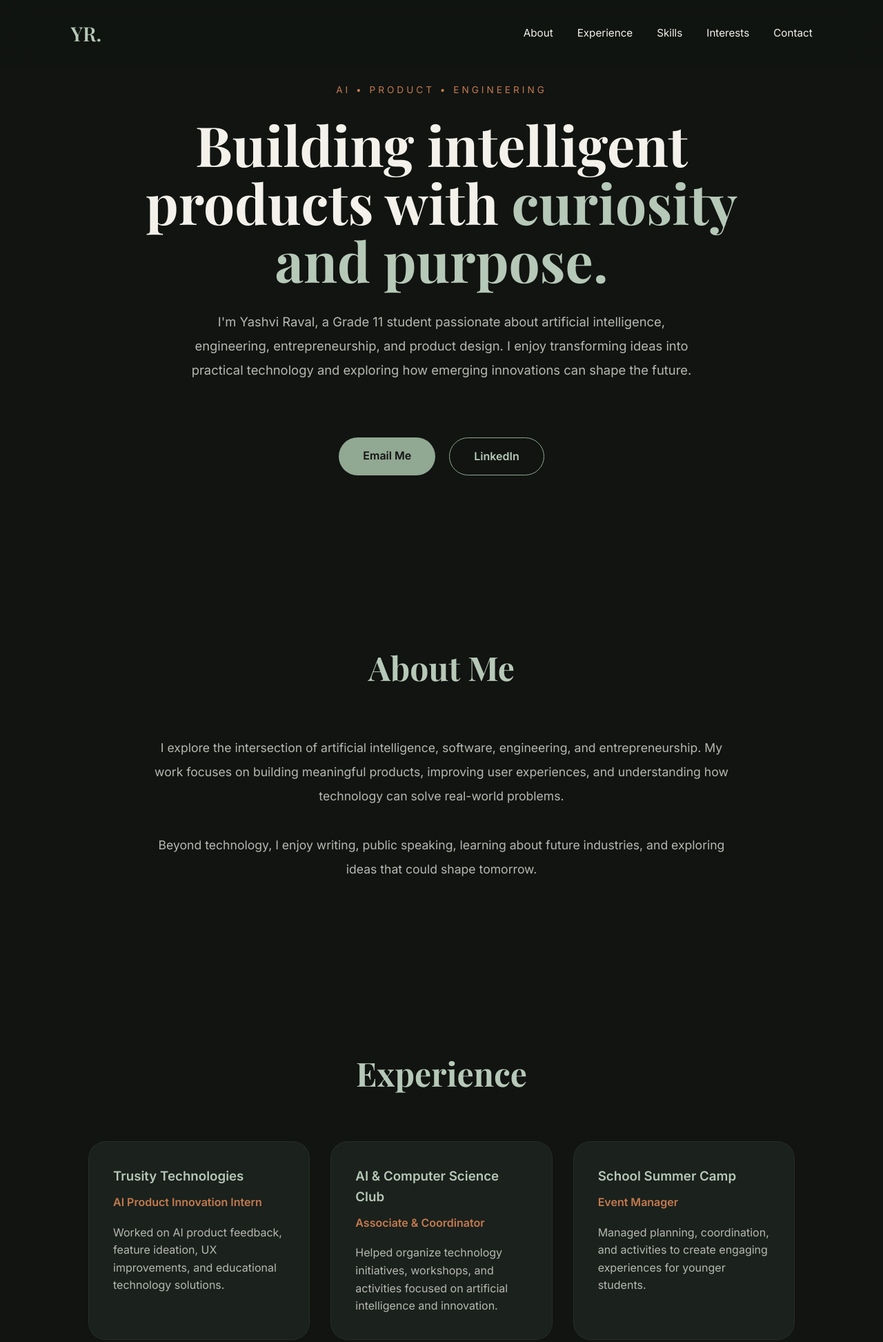
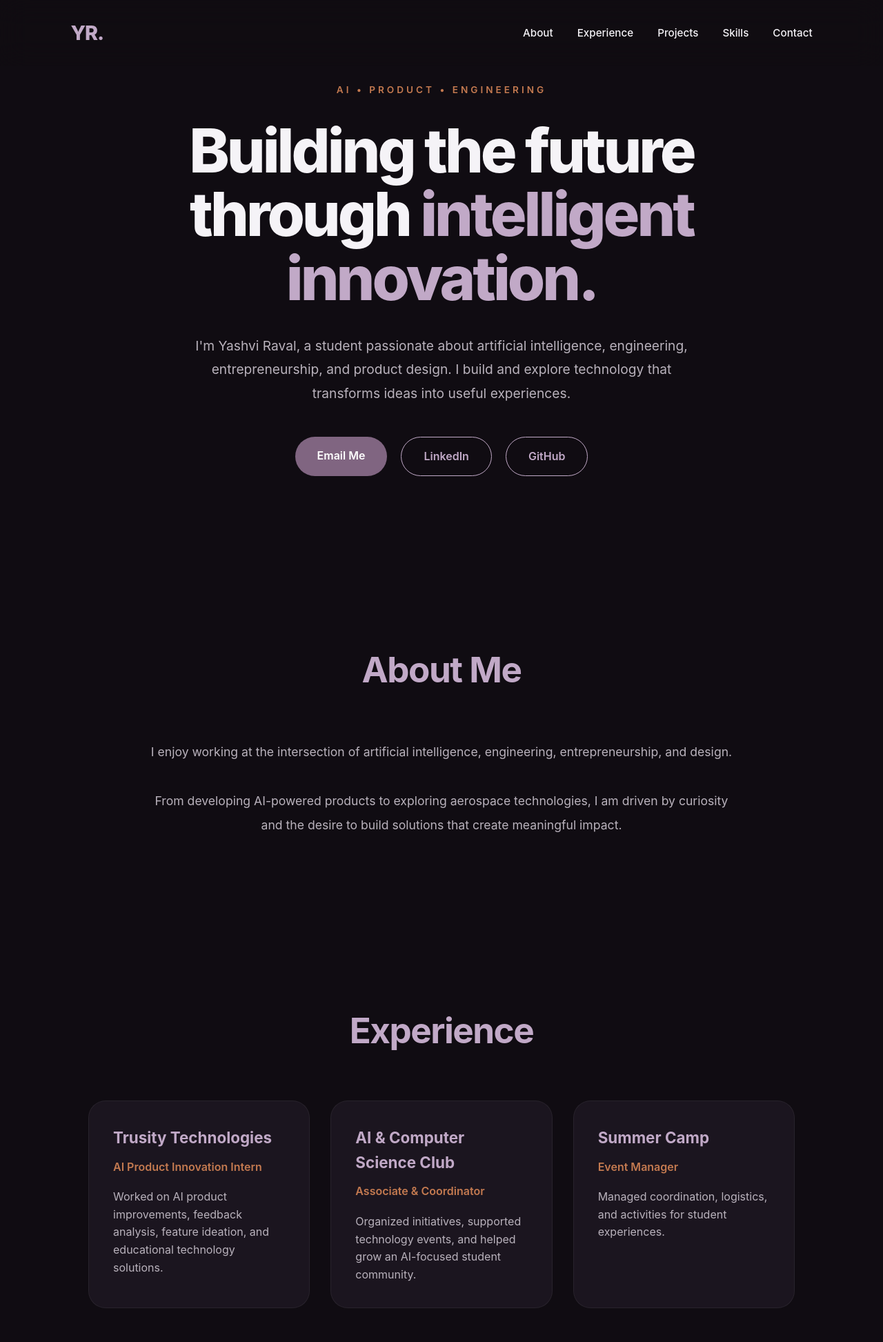
Before and after one commit to yashviraval07/Yashvi-s-Landing-Page, a plain HTML site: page index.html in a window 1280 px wide. Shown: the top 1945 px of the page at 69% size. Drawn offline with nearby package versions, Linux system fonts and the light colour scheme.

Commit message:
Update index.html

```diff
--- a/index.html
+++ b/index.html
@@ -1,5 +1,6 @@
 <!DOCTYPE html>
 <html lang="en">
+
 <head>
 
 <meta charset="UTF-8">
@@ -7,60 +8,82 @@
 
 <title>Yashvi Raval | Portfolio</title>
 
-<link rel="preconnect" href="https://fonts.googleapis.com">
-<link href="https://fonts.googleapis.com/css2?family=Playfair+Display:wght@600;700&family=Inter:wght@300;400;500;600&display=swap" rel="stylesheet">
-
 <style>
 
 :root{
-    --background:#111411;
-    --surface:#1B211C;
-    --surface-light:#232A24;
 
-    --sage:#91A892;
-    --sage-light:#B6C8B7;
+    --background:#100C12;
+    --surface:#1B151F;
+    --surface-light:#261D2B;
+
+    --plum:#806581;
+    --plum-light:#C1A9C7;
 
     --rust:#C47A50;
-    --plum:#806581;
+    --sage:#7D927E;
 
-    --white:#F4F1EB;
-    --muted:#B7B8B2;
+    --white:#F5F3F7;
+    --muted:#B9B2BC;
+
 }
 
 
+/* RESET */
+
 *{
+
     margin:0;
     padding:0;
     box-sizing:border-box;
     scroll-behavior:smooth;
+
 }
 
 
 body{
 
     background:var(--background);
+
     color:var(--white);
-    font-family:"Inter",sans-serif;
+
+    font-family:
+    -apple-system,
+    BlinkMacSystemFont,
+    "SF Pro Display",
+    "SF Pro Text",
+    "Helvetica Neue",
+    Helvetica,
+    Arial,
+    sans-serif;
+
     line-height:1.6;
 
 }
 
 
+
 /* NAVIGATION */
+
 
 nav{
 
     position:fixed;
+
     top:0;
+
     width:100%;
+
     padding:25px 8%;
 
     display:flex;
+
     justify-content:space-between;
+
     align-items:center;
 
-    background:rgba(17,20,17,0.85);
-    backdrop-filter:blur(15px);
+    background:rgba(16,12,18,.75);
+
+    backdrop-filter:blur(20px);
 
     z-index:100;
 
@@ -69,27 +92,39 @@ nav{
 
 .logo{
 
-    font-family:"Playfair Display",serif;
     font-size:1.8rem;
-    color:var(--sage-light);
+
+    font-weight:800;
+
+    letter-spacing:-1px;
+
+    color:var(--plum-light);
 
 }
+
 
 
 nav ul{
 
     display:flex;
+
     list-style:none;
+
     gap:35px;
 
 }
 
 
+
 nav a{
 
     text-decoration:none;
+
     color:var(--white);
+
     font-size:.95rem;
+
+    font-weight:500;
 
     transition:.3s;
 
@@ -104,7 +139,9 @@ nav a:hover{
 
 
 
+
 /* GENERAL */
+
 
 section{
 
@@ -113,19 +150,26 @@ section{
 }
 
 
+
 .heading{
 
     text-align:center;
+
     margin-bottom:60px;
 
 }
 
 
+
 .heading h2{
 
-    font-family:"Playfair Display",serif;
-    font-size:3rem;
-    color:var(--sage-light);
+    font-size:3.2rem;
+
+    font-weight:750;
+
+    letter-spacing:-1.5px;
+
+    color:var(--plum-light);
 
 }
 
@@ -139,12 +183,15 @@ section{
     min-height:100vh;
 
     display:flex;
+
     align-items:center;
+
     justify-content:center;
 
     text-align:center;
 
 }
+
 
 
 .hero-content{
@@ -154,82 +201,124 @@ section{
 }
 
 
+
 .subtitle{
 
     color:var(--rust);
-    letter-spacing:4px;
+
     font-size:.85rem;
 
-    margin-bottom:25px;
+    letter-spacing:4px;
 
-}
-
-
-.hero h1{
-
-    font-family:"Playfair Display",serif;
-
-    font-size:5rem;
-    line-height:1.05;
+    font-weight:600;
 
     margin-bottom:30px;
 
 }
 
 
-.hero h1 span{
 
-    color:var(--sage-light);
+.hero h1{
 
-}
+    font-size:5.5rem;
 
+    line-height:1.05;
 
-.hero p{
+    letter-spacing:-4px;
 
-    color:var(--muted);
+    font-weight:800;
 
-    max-width:750px;
-    margin:auto;
-
-    font-size:1.15rem;
-
-    line-height:1.9;
+    margin-bottom:35px;
 
 }
 
 
 
-/* BUTTON */
+.hero h1 span{
+
+    color:var(--plum-light);
+
+}
+
+
+
+.hero p{
+
+    max-width:760px;
+
+    margin:auto;
+
+    color:var(--muted);
+
+    font-size:1.2rem;
+
+    line-height:1.8;
+
+    font-weight:400;
+
+}
+
+
+
+
+/* BUTTONS */
+
+
+.buttons{
+
+    margin-top:45px;
+
+    display:flex;
+
+    justify-content:center;
+
+    gap:20px;
+
+    flex-wrap:wrap;
+
+}
+
 
 
 .button{
 
-    display:inline-block;
+    padding:15px 32px;
 
-    margin-top:40px;
-
-    padding:14px 35px;
-
-    border-radius:50px;
-
-    background:var(--sage);
-
-    color:#111;
+    border-radius:40px;
 
     text-decoration:none;
 
     font-weight:600;
 
-    transition:.3s;
+    transition:.35s;
 
 }
+
+
+
+.primary{
+
+    background:var(--plum);
+
+    color:white;
+
+}
+
+
+
+.secondary{
+
+    border:1px solid var(--plum-light);
+
+    color:var(--plum-light);
+
+}
+
 
 
 .button:hover{
 
     transform:translateY(-5px);
-
-    background:var(--rust);
 
 }
 
@@ -256,7 +345,8 @@ section{
 
 
 
-/* EXPERIENCE */
+/* EXPERIENCE CARDS */
+
 
 .cards{
 
@@ -277,11 +367,12 @@ section{
 
     border-radius:25px;
 
-    border:1px solid rgba(255,255,255,.05);
+    border:1px solid rgba(255,255,255,.06);
 
     transition:.35s;
 
 }
+
 
 
 .card:hover{
@@ -293,13 +384,17 @@ section{
 }
 
 
+
 .card h3{
 
-    color:var(--sage-light);
+    font-size:1.4rem;
 
-    margin-bottom:10px;
+    font-weight:700;
+
+    color:var(--plum-light);
 
 }
+
 
 
 .role{
@@ -308,9 +403,10 @@ section{
 
     font-weight:600;
 
-    margin-bottom:18px;
+    margin:12px 0 18px;
 
 }
+
 
 
 .card p{
@@ -318,9 +414,6 @@ section{
     color:var(--muted);
 
 }
-
-
-
     /* SKILLS */
 
 
@@ -328,28 +421,32 @@ section{
 
     display:flex;
 
+    justify-content:center;
+
     flex-wrap:wrap;
-
-    justify-content:center;
 
     gap:15px;
 
 }
 
 
+
 .skill{
 
-    padding:12px 24px;
+    padding:12px 25px;
 
     border-radius:50px;
 
-    background:var(--sage);
+    background:var(--plum);
 
-    color:#121412;
+    color:white;
 
     font-weight:600;
 
+    transition:.3s;
+
 }
+
 
 
 .skill:nth-child(even){
@@ -359,14 +456,27 @@ section{
 }
 
 
+
 .skill:nth-child(3n){
 
-    background:var(--plum);
+    background:var(--sage);
 
-    color:white;
+    color:#101410;
 
 }
+
+
+
+.skill:hover{
+
+    transform:scale(1.08);
+
+}
+
+
+
 /* INTERESTS */
+
 
 .interests{
 
@@ -377,6 +487,7 @@ section{
     gap:20px;
 
 }
+
 
 
 .interest{
@@ -391,22 +502,69 @@ section{
 
     border:1px solid rgba(255,255,255,.05);
 
-    color:var(--white);
-
-    font-weight:500;
+    font-weight:600;
 
     transition:.3s;
 
 }
 
 
+
 .interest:hover{
 
     transform:translateY(-8px);
 
-    border-color:var(--sage);
+    border-color:var(--plum);
 
 }
+
+
+
+/* PROJECTS */
+
+
+.projects{
+
+    display:grid;
+
+    grid-template-columns:repeat(auto-fit,minmax(280px,1fr));
+
+    gap:30px;
+
+}
+
+
+
+.project{
+
+    background:var(--surface);
+
+    padding:35px;
+
+    border-radius:25px;
+
+    border:1px solid rgba(255,255,255,.06);
+
+}
+
+
+
+.project h3{
+
+    color:var(--plum-light);
+
+    margin-bottom:15px;
+
+}
+
+
+
+.project p{
+
+    color:var(--muted);
+
+}
+
 
 
 
@@ -420,17 +578,21 @@ section{
 }
 
 
+
 .contact h3{
-
-    font-family:"Playfair Display",serif;
 
     font-size:3rem;
 
-    color:var(--sage-light);
+    font-weight:800;
+
+    letter-spacing:-1px;
+
+    color:var(--plum-light);
 
     margin-bottom:20px;
 
 }
+
 
 
 .contact p{
@@ -440,6 +602,7 @@ section{
 }
 
 
+
 .email{
 
     margin-top:25px;
@@ -447,6 +610,8 @@ section{
     font-size:1.3rem;
 
     color:var(--rust)!important;
+
+    font-weight:600;
 
 }
 
@@ -463,11 +628,13 @@ footer{
 
     color:#777;
 
+    font-size:.9rem;
+
 }
 
 
 
-/* RESPONSIVE */
+/* MOBILE */
 
 
 @media(max-width:900px){
@@ -482,7 +649,9 @@ footer{
 
 .hero h1{
 
-        font-size:3.2rem;
+    font-size:3.3rem;
+
+    letter-spacing:-2px;
 
 }
 
@@ -500,8 +669,8 @@ footer{
 
 }
 
+
 }
-
 
 
 </style>
@@ -512,29 +681,44 @@ footer{
 <body>
 
 
-<!-- NAVBAR -->
+<!-- NAVIGATION -->
 
 
 <nav>
 
+
 <div class="logo">
+
 YR.
+
 </div>
+
 
 
 <ul>
 
-<li><a href="#about">About</a></li>
+<li>
+<a href="#about">About</a>
+</li>
 
-<li><a href="#experience">Experience</a></li>
+<li>
+<a href="#experience">Experience</a>
+</li>
 
-<li><a href="#skills">Skills</a></li>
+<li>
+<a href="#projects">Projects</a>
+</li>
 
-<li><a href="#interests">Interests</a></li>
+<li>
+<a href="#skills">Skills</a>
+</li>
 
-<li><a href="#contact">Contact</a></li>
+<li>
+<a href="#contact">Contact</a>
+</li>
 
 </ul>
+
 
 </nav>
 
@@ -561,46 +745,59 @@ AI • PRODUCT • ENGINEERING
 
 <h1>
 
-Building intelligent products with
+Building the future through
 
 <span>
-
-curiosity and purpose.
-
+intelligent innovation.
 </span>
 
 </h1>
 
 
 
+
 <p>
 
-I'm Yashvi Raval, a Grade 11 student passionate about artificial intelligence,
-engineering, entrepreneurship, and product design. I enjoy transforming ideas
-into practical technology and exploring how emerging innovations can shape
-the future.
+I'm Yashvi Raval, a student passionate about artificial intelligence,
+engineering, entrepreneurship, and product design. I build and explore
+technology that transforms ideas into useful experiences.
 
 </p>
 
 
 
-<div style="margin-top:40px; display:flex; justify-content:center; gap:20px; flex-wrap:wrap;">
 
-<a class="button" href="mailto:yravaldxb@gmail.com">
+<div class="buttons">
+
+
+<a class="button primary"
+href="mailto:yravaldxb@gmail.com">
 
 Email Me
 
 </a>
 
 
-<a class="button"
-href="https://www.linkedin.com/in/yashvi-raval-897105423?utm_source=share_via&utm_content=profile&utm_medium=member_ios"
-target="_blank"
-style="background:transparent; border:1px solid var(--sage); color:var(--sage-light);">
+
+<a class="button secondary"
+href="YOUR_LINKEDIN_LINK"
+target="_blank">
 
 LinkedIn
 
 </a>
+
+
+
+<a class="button secondary"
+href="YOUR_GITHUB_LINK"
+target="_blank">
+
+GitHub
+
+</a>
+
+
 
 </div>
 
@@ -609,7 +806,6 @@ LinkedIn
 
 
 </section>
-
 
 
 
@@ -624,9 +820,7 @@ LinkedIn
 <div class="heading">
 
 <h2>
-
 About Me
-
 </h2>
 
 </div>
@@ -636,21 +830,21 @@ About Me
 <div class="about-text">
 
 
-I explore the intersection of artificial intelligence, software,
-engineering, and entrepreneurship. My work focuses on building meaningful
-products, improving user experiences, and understanding how technology can
-solve real-world problems.
+I enjoy working at the intersection of artificial intelligence,
+engineering, entrepreneurship, and design.
 
 <br><br>
 
-Beyond technology, I enjoy writing, public speaking, learning about future
-industries, and exploring ideas that could shape tomorrow.
+
+From developing AI-powered products to exploring aerospace
+technologies, I am driven by curiosity and the desire to build
+solutions that create meaningful impact.
+
 
 </div>
 
 
 </section>
-
 
 
 
@@ -666,13 +860,10 @@ industries, and exploring ideas that could shape tomorrow.
 <div class="heading">
 
 <h2>
-
 Experience
-
 </h2>
 
 </div>
-
 
 
 
@@ -684,9 +875,7 @@ Experience
 
 
 <h3>
-
 Trusity Technologies
-
 </h3>
 
 
@@ -699,8 +888,8 @@ AI Product Innovation Intern
 
 <p>
 
-Worked on AI product feedback, feature ideation, UX improvements,
-and educational technology solutions.
+Worked on AI product improvements, feedback analysis,
+feature ideation, and educational technology solutions.
 
 </p>
 
@@ -730,8 +919,8 @@ Associate & Coordinator
 
 <p>
 
-Helped organize technology initiatives, workshops, and activities
-focused on artificial intelligence and innovation.
+Organized initiatives, supported technology events,
+and helped grow an AI-focused student community.
 
 </p>
 
@@ -747,7 +936,7 @@ focused on artificial intelligence and innovation.
 
 <h3>
 
-School Summer Camp
+Summer Camp
 
 </h3>
 
@@ -761,8 +950,8 @@ Event Manager
 
 <p>
 
-Managed planning, coordination, and activities to create engaging
-experiences for younger students.
+Managed coordination, logistics, and activities
+for student experiences.
 
 </p>
 
@@ -770,9 +959,72 @@ experiences for younger students.
 </div>
 
 
+</div>
+
+
+</section>
+<!-- PROJECTS -->
+
+<section id="projects">
+
+<div class="heading">
+
+<h2>
+Projects
+</h2>
 
 </div>
 
+
+<div class="projects">
+
+
+<div class="project">
+
+<h3>
+Trupreneur.AI
+</h3>
+
+<p>
+Worked on improving an AI-powered entrepreneurship platform,
+focusing on user feedback, product ideas, and student experience.
+</p>
+
+</div>
+
+
+
+<div class="project">
+
+<h3>
+Credify
+</h3>
+
+<p>
+Designed a financial education and budgeting app concept
+focused on helping young users build better money habits.
+</p>
+
+</div>
+
+
+
+<div class="project">
+
+<h3>
+ModaMirror
+</h3>
+
+<p>
+Explored an AI and AR-powered smart mirror concept that
+helps users visualize outfits and improve shopping experiences.
+</p>
+
+</div>
+
+
+
+</div>
 
 </section>
 
@@ -780,19 +1032,14 @@ experiences for younger students.
 
 
 
-
 <!-- SKILLS -->
 
-
 <section id="skills">
-
 
 <div class="heading">
 
 <h2>
-
 Skills
-
 </h2>
 
 </div>
@@ -802,42 +1049,75 @@ Skills
 <div class="skills">
 
 
-<div class="skill">Python</div>
+<div class="skill">
+Python
+</div>
 
-<div class="skill">Artificial Intelligence</div>
 
-<div class="skill">Blender</div>
+<div class="skill">
+Artificial Intelligence
+</div>
 
-<div class="skill">CAD</div>
 
-<div class="skill">Product Design</div>
+<div class="skill">
+Blender
+</div>
 
-<div class="skill">UI/UX</div>
 
-<div class="skill">Leadership</div>
+<div class="skill">
+CAD
+</div>
 
-<div class="skill">Public Speaking</div>
 
-<div class="skill">Entrepreneurship</div>
+<div class="skill">
+Product Design
+</div>
+
+
+<div class="skill">
+UI/UX
+</div>
+
+
+<div class="skill">
+Machine Learning
+</div>
+
+
+<div class="skill">
+Leadership
+</div>
+
+
+<div class="skill">
+Public Speaking
+</div>
+
+
+<div class="skill">
+Entrepreneurship
+</div>
 
 
 </div>
 
+</section>
 
-</section>
+
+
+
+
 
 <!-- INTERESTS -->
 
 
-<section id="interests">
+<section>
 
 
 <div class="heading">
 
 <h2>
-
 Interests
-
 </h2>
 
 </div>
@@ -865,7 +1145,7 @@ Space Technology
 
 <div class="interest">
 
-Entrepreneurship
+Aerospace Innovation
 
 </div>
 
@@ -881,7 +1161,7 @@ Future Energy Systems
 
 <div class="interest">
 
-Machine Learning
+Human-Centered Design
 
 </div>
 
@@ -889,7 +1169,7 @@ Machine Learning
 
 <div class="interest">
 
-Human-Centered Design
+Technology Entrepreneurship
 
 </div>
 
@@ -905,9 +1185,10 @@ Writing
 
 <div class="interest">
 
-Engineering Innovation
+Engineering
 
 </div>
+
 
 
 </div>
@@ -932,7 +1213,7 @@ Engineering Innovation
 
 <h3>
 
-Let's Connect
+Let's Build Something
 
 </h3>
 
@@ -941,7 +1222,7 @@ Let's Connect
 <p>
 
 Interested in AI, engineering, product innovation,
-or building something meaningful?
+or future technologies?
 
 </p>
 
@@ -955,11 +1236,40 @@ yravaldxb@gmail.com
 
 
 
-<a class="button" href="mailto:yravaldxb@gmail.com">
+<div class="buttons">
 
-Email Me
+
+<a class="button primary"
+href="mailto:yravaldxb@gmail.com">
+
+Email
 
 </a>
+
+
+
+
+<a class="button secondary"
+href="https://www.linkedin.com/in/yashvi-raval-897105423?utm_source=share_via&utm_content=profile&utm_medium=member_ios"
+target="_blank">
+
+LinkedIn
+
+</a>
+
+
+
+<a class="button secondary"
+href="https://github.com/yashviraval07"
+target="_blank">
+
+GitHub
+
+</a>
+
+
+
+</div>
 
 
 </div>
@@ -975,7 +1285,11 @@ Email Me
 
 <footer>
 
-© 2026 Yashvi Raval • Built with curiosity and code.
+© 2026 Yashvi Raval
+
+<br>
+
+Designed with curiosity, technology, and purpose.
 
 </footer>
 
```
Lines whose indentation alone changed are shown as unchanged.
